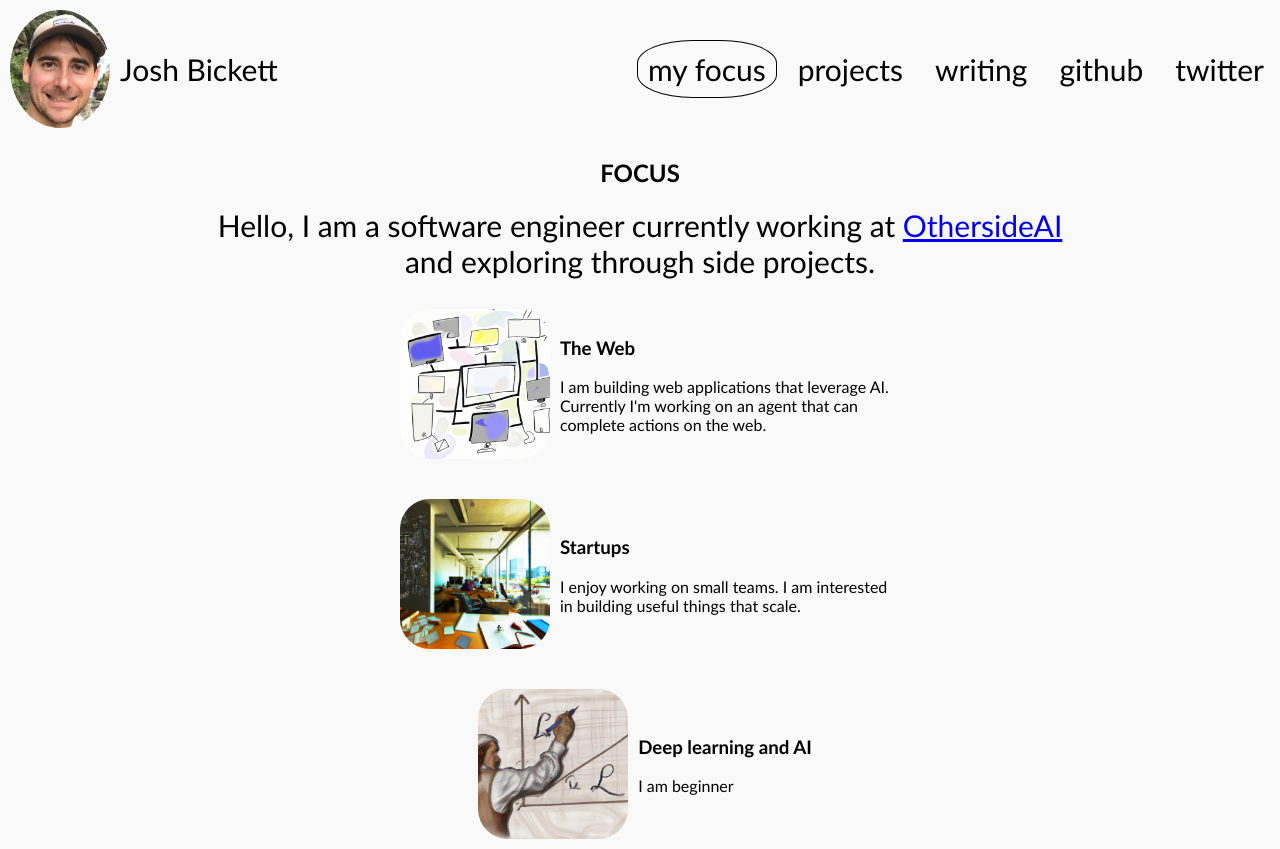
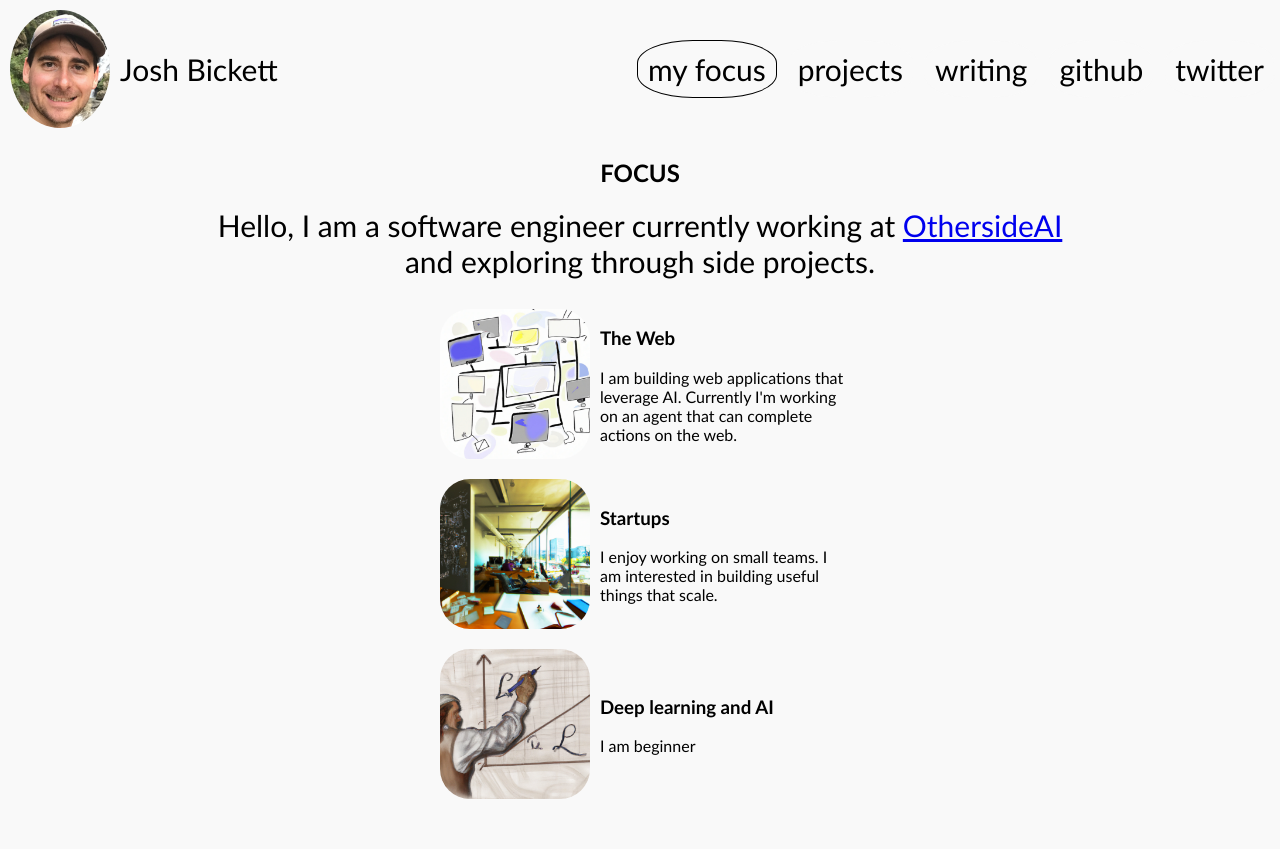
Before and after one commit to joshbickett/bickett.ai, a React (Create React App) app: page / in a window 1280 px wide. After the commit the page ends 809 px from the top, so only its background shows below. Built offline with nearby package versions, Linux system fonts and the light colour scheme.

Commit message:
More format updates

```diff
--- a/src/pages/Focus.js
+++ b/src/pages/Focus.js
@@ -34,7 +34,7 @@ export const Focus = () => {
             through side projects.
           </div>
         </FocusContainer>
-
+        <InnerContainer>
           <ContentContainer>
             <ProfileImages src={webImage} alt="writing" />
             <div style={{ maxWidth: "600px" }}>
@@ -50,8 +50,8 @@ export const Focus = () => {
             <div style={{ maxWidth: "600px" }}>
               <h3>Startups</h3>
               <p>
-              I enjoy working on small teams. I am interested in building useful
-              things that scale.
+                I enjoy working on small teams. I am interested in building
+                useful things that scale.
               </p>
             </div>
           </ContentContainer>
@@ -62,6 +62,7 @@ export const Focus = () => {
               <p>I am beginner</p>
             </div>
           </ContentContainer>
+        </InnerContainer>
       </MainContainer>
     </div>
   );
@@ -81,7 +82,6 @@ const ContentContainer = styled.div`
   align-items: center;
   justify-content: flex-start;
   margin: 0 40px;
-  max-width: 500px;
   @media (max-width: 760px) {
     flex-direction: column;
     text-align: center;
@@ -102,3 +102,14 @@ const ProfileImages = styled.img`
   border-radius: 30px;
   margin: 10px;
 `;
+
+const InnerContainer = styled.div`
+  display: flex;
+  justify-content: center;
+  align-items: flex-start;
+  flex-direction: column;
+  max-width: 500px;
+  @media (max-width: 760px) {
+    align-items: center;
+  }
+`;
```
Lines whose indentation alone changed are shown as unchanged.
